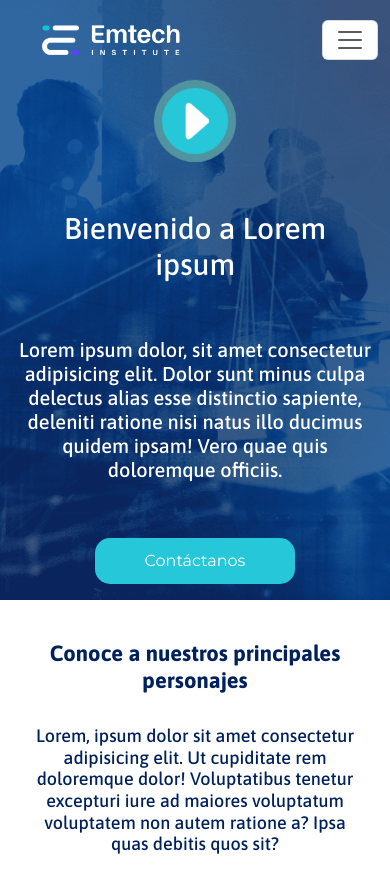
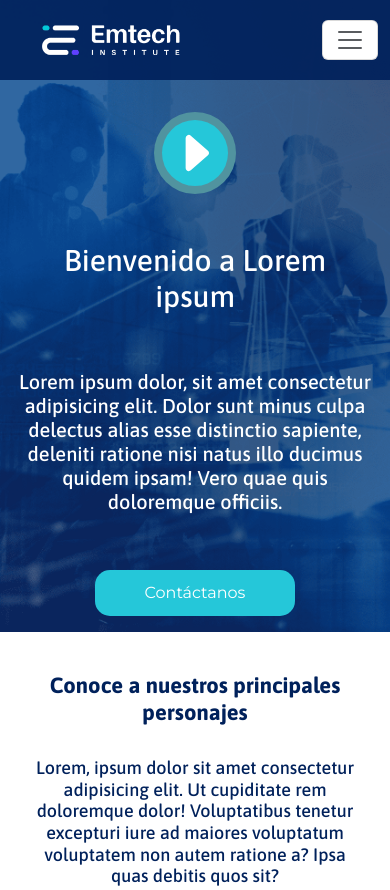
Before and after one commit to alanbensi/prueba_tecnica_emtech, a plain HTML site: page index.html in a window 390 px wide. Shown: the top 890 px of the page. Drawn offline with nearby package versions, Linux system fonts and the light colour scheme; no server answers.

Commit message:
Cambios en menu de navegacion, más adaptado a ux

```diff
--- a/css/styles.css
+++ b/css/styles.css
@@ -38,6 +38,7 @@ header::before {
     top: 0;
     z-index: 100;
 }
+
 .newBackgroundColor {
     background-color: #00215be7;
 }
@@ -217,7 +218,8 @@ h1 {
     align-items: center;
 }
 
-.sectionSlider h2, .sectionSlider span {
+.sectionSlider h2,
+.sectionSlider span {
     text-align: center;
     font-weight: 700;
     font-size: 40px;
@@ -328,93 +330,123 @@ h1 {
         padding: 1rem;
         height: auto;
     }
+
     .brandLogo {
         width: 12rem;
     }
+
     .navbar-toggler {
         background-color: white !important;
     }
+
+    .containerMenu {
+        background-color: #00215be7;
+    }
+
     .sectionStart {
-    gap: 3rem;
-    margin-top: 3rem;
+        gap: 3rem;
+        margin-top: 5rem;
     }
+
     .modalVideo {
         padding: 0.5rem;
     }
+
     h1 {
         font-size: 30px;
     }
+
     .subtitle {
         font-size: 20px;
         width: fit-content;
     }
+
     .imgDots {
         display: none;
     }
+
     .sectionCharacters {
         gap: 2rem;
         margin-top: 2.5rem;
     }
+
     .sectionCharacters h2 {
         text-align: center;
         font-size: 22px;
         margin-bottom: 0;
     }
+
     .subtitleSectionCharacters {
         font-size: 18px;
         padding: 0 1.5rem;
     }
+
     #cardsAPI {
         padding: 1rem;
         flex-wrap: wrap;
         gap: 20px;
     }
+
     .flip-card {
         width: 150px;
         height: 250px;
     }
-    .flip-card-front, .flip-card-back {
+
+    .flip-card-front,
+    .flip-card-back {
         display: flex;
         flex-direction: column;
         justify-content: center;
         align-items: center;
     }
+
     .imgCard {
         margin-top: 0;
         margin-bottom: 0.3rem;
     }
+
     .sectionSlider {
         gap: 3rem;
         padding: 3rem 0;
     }
-    .sectionSlider h2, .sectionSlider span {
+
+    .sectionSlider h2,
+    .sectionSlider span {
         font-size: 30px;
     }
+
     .swiper {
         width: 85%;
         padding: 0;
     }
+
     .characterName {
         font-size: 20px;
     }
+
     .contenedorDots {
         display: none;
     }
+
     .footerMenu {
         padding: 2rem;
         gap: 30px;
         flex-direction: column;
     }
+
     .footerMenu li {
         color: #ddd;
     }
+
     .footerMenu h3 {
         font-size: 18px;
         margin-bottom: 1rem;
     }
+
     .facebookIcon {
         margin-left: 0;
     }
+
     .logoFooter {
         width: 12rem;
     }
--- a/index.html
+++ b/index.html
@@ -26,7 +26,7 @@
                     aria-controls="navbarNav" aria-expanded="false" aria-label="Toggle navigation">
                     <span class="navbar-toggler-icon"></span>
                 </button>
-                <div class="collapse navbar-collapse" id="navbarNav">
+                <div class="collapse navbar-collapse pushNav" id="navbarNav">
                     <ul class="navbar-nav listNav">
                         <li class="nav-item">
                             <a class="nav-link" href="#">Inicio</a>
```
